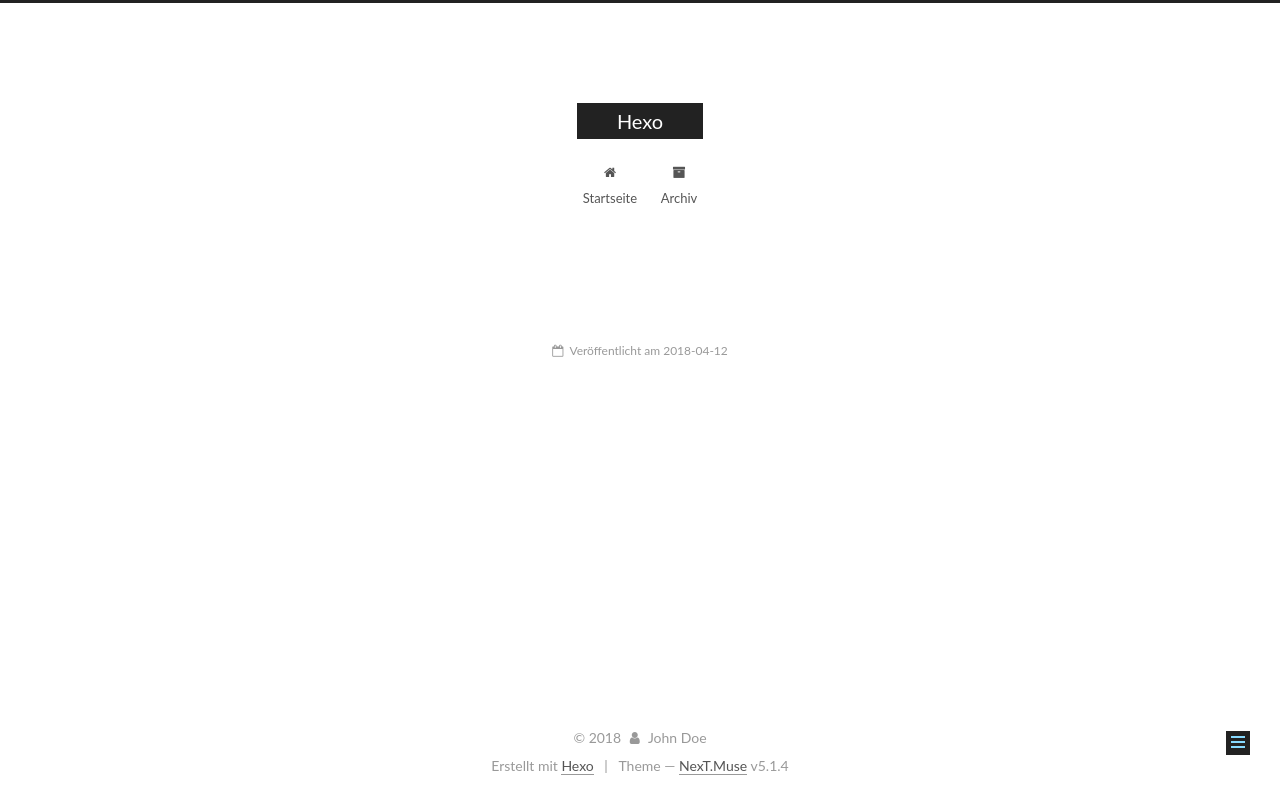
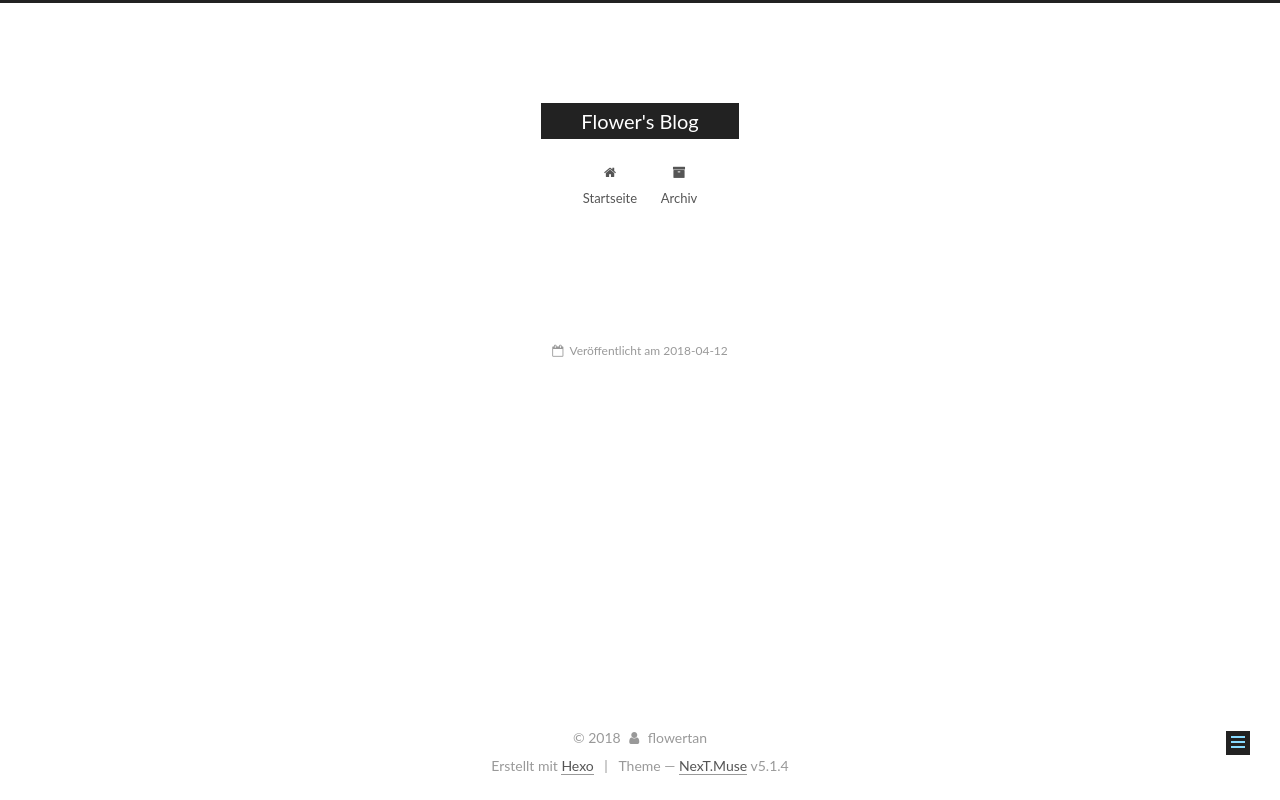
Before and after one commit to flowertan/flowertan.github.io, a plain HTML site: page 2018/04/12/mac下安装MySQL记录/index.html in a window 1280 px wide. Drawn offline with Linux system fonts and the light colour scheme.

Commit message:
Site updated: 2018-04-17 22:04:02

```diff
--- a/2018/04/12/mac下安装MySQL记录/index.html
+++ b/2018/04/12/mac下安装MySQL记录/index.html
@@ -68,7 +68,7 @@
 
 
 
-  <meta name="keywords" content="Hexo, NexT" />
+  <meta name="keywords" content="flower, NexT" />
 
 
 
@@ -80,12 +80,12 @@
 
 
 <meta property="og:type" content="article">
-<meta property="og:title" content="Hexo">
+<meta property="og:title" content="Flower&#39;s Blog">
 <meta property="og:url" content="http://yoursite.com/2018/04/12/mac下安装MySQL记录/index.html">
-<meta property="og:site_name" content="Hexo">
+<meta property="og:site_name" content="Flower&#39;s Blog">
 <meta property="og:updated_time" content="2018-04-12T14:26:11.562Z">
 <meta name="twitter:card" content="summary">
-<meta name="twitter:title" content="Hexo">
+<meta name="twitter:title" content="Flower&#39;s Blog">
 
 
 
@@ -121,7 +121,7 @@
 
 
 
-  <title> | Hexo</title>
+  <title> | Flower's Blog</title>
 
 
 
@@ -151,7 +151,7 @@
     <div class="custom-logo-site-title">
       <a href="/"  class="brand" rel="start">
         <span class="logo-line-before"><i></i></span>
-        <span class="site-title">Hexo</span>
+        <span class="site-title">Flower's Blog</span>
         <span class="logo-line-after"><i></i></span>
       </a>
     </div>
@@ -231,13 +231,13 @@
     <link itemprop="mainEntityOfPage" href="http://yoursite.com/2018/04/12/mac下安装MySQL记录/">
 
     <span hidden itemprop="author" itemscope itemtype="http://schema.org/Person">
-      <meta itemprop="name" content="John Doe">
+      <meta itemprop="name" content="flowertan">
       <meta itemprop="description" content="">
       <meta itemprop="image" content="/images/avatar.gif">
     </span>
 
     <span hidden itemprop="publisher" itemscope itemtype="http://schema.org/Organization">
-      <meta itemprop="name" content="Hexo">
+      <meta itemprop="name" content="Flower's Blog">
     </span>
 
 
@@ -368,7 +368,7 @@
         <div class="site-overview">
           <div class="site-author motion-element" itemprop="author" itemscope itemtype="http://schema.org/Person">
 
-              <p class="site-author-name" itemprop="name">John Doe</p>
+              <p class="site-author-name" itemprop="name">flowertan</p>
               <p class="site-description motion-element" itemprop="description"></p>
           </div>
 
@@ -424,7 +424,7 @@
   <span class="with-love">
     <i class="fa fa-user"></i>
   </span>
-  <span class="author" itemprop="copyrightHolder">John Doe</span>
+  <span class="author" itemprop="copyrightHolder">flowertan</span>
 
 
 </div>
--- a/css/main.css
+++ b/css/main.css
@@ -1822,7 +1822,7 @@ pre .javascript .function {
   width: 4px;
   height: 4px;
   border-radius: 50%;
-  background: #ffff45;
+  background: #a37562;
 }
 .links-of-blogroll {
   font-size: 13px;
```
Also changed, not shown: archives/2018/04/index.html (+8 -8 lines), archives/2018/index.html (+8 -8 lines), archives/index.html (+8 -8 lines), index.html (+10 -10 lines).
